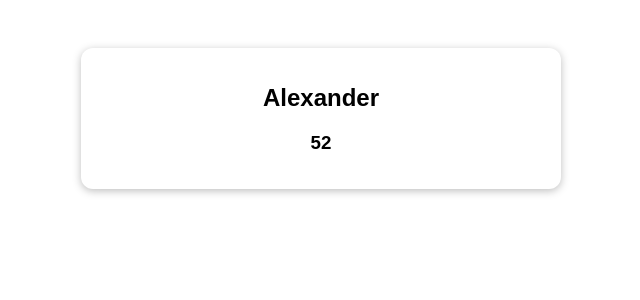
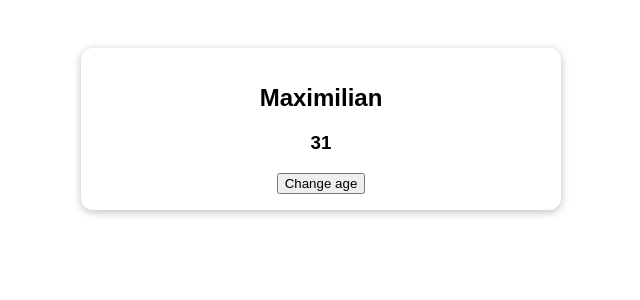
Before and after one commit to AlexL70/vue-the-complete-guide, a Vue app in the folder l285-composition-api/: page / in a window 1280 px wide. Shown: the top 300 px of the page, without its empty margins (319-959 px from the left). Built offline with nearby package versions, Linux system fonts and the light colour scheme.

Commit message:
289. Replacing methods with Regular Functions

```diff
--- a/l285-composition-api/src/App.vue
+++ b/l285-composition-api/src/App.vue
@@ -2,20 +2,22 @@
   <section class="container">
     <h2>{{ user.name }}</h2>
     <h3>{{ user.age }}</h3>
+    <button @click="changeAge">Change age</button>
   </section>
 </template>
 
 <script setup lang="ts">
 import { reactive } from 'vue';
 import type { User } from "@/types"
+
 const user = reactive<User>({
   name: "Maximilian",
-  age: 33,
+  age: 31,
 });
-setTimeout(() => {
-  user.name = "Alexander";
-  user.age = 52;
-}, 2000)
+
+function changeAge(): void {
+  user.age = 32
+}
 </script>
 
 <style>
```
